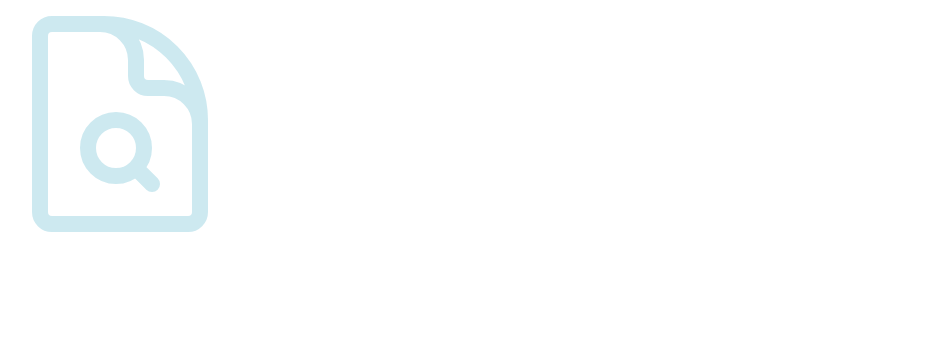
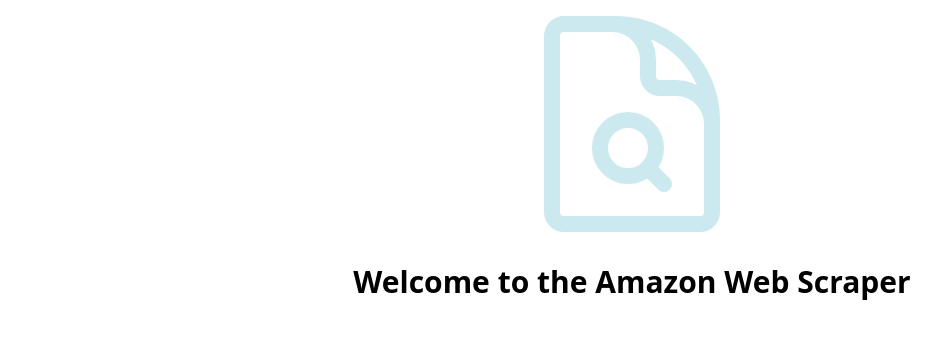
Before and after one commit to SomarGuy/webscraper-app, a Next.js app: page / in a window 1280 px wide. Shown: the top 338 px of the page, without its empty margins (8-949 px from the left). Built offline with nearby package versions, Linux system fonts and the light colour scheme.

Commit message:
center logo & text

```diff
--- a/app/page.tsx
+++ b/app/page.tsx
@@ -2,11 +2,13 @@
 
 function HomePage() {
   return (
-    <div>
-        <div>
-            <DocumentMagnifyingGlassIcon className="h-64 w-64 text-cyan-600/20" />
+        <div className="flex flex-col items-center justify-center">
+            <DocumentMagnifyingGlassIcon className="h-64 w-64 text-cyan-600/20"
+            />
+            <h1 className="text-3xl text-center mt-2 text-black font-bold mb-5">
+                Welcome to the Amazon Web Scraper
+            </h1>
         </div>
-    </div>
   )
 }
 
```
